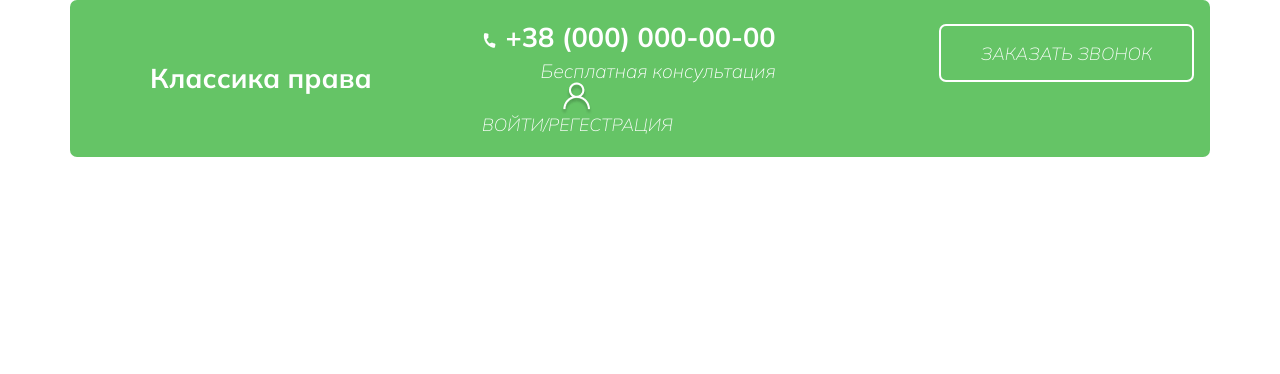
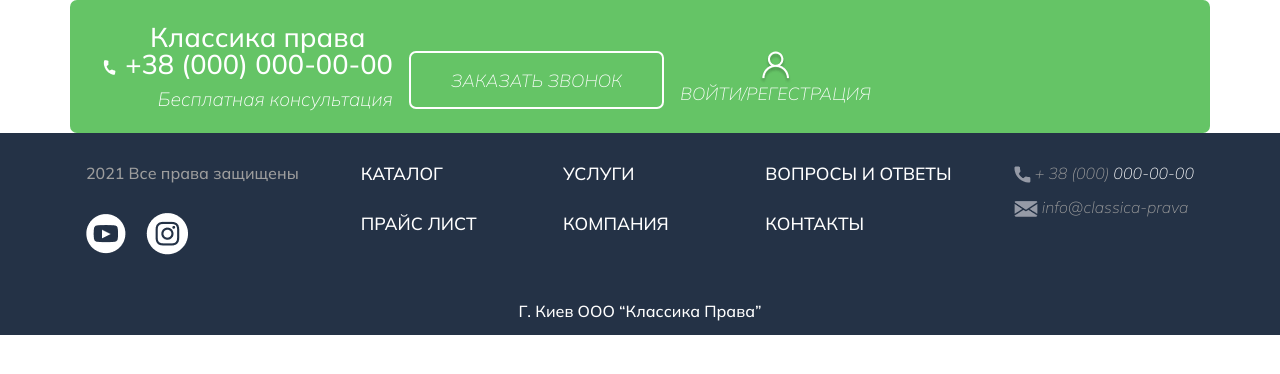
Before and after one commit to ArsLoDDD/html_final, a plain HTML site: page index.html in a window 1280 px wide. Drawn offline with Linux system fonts and the light colour scheme.

Commit message:
add footer

```diff
--- /dev/null
+++ b/assets/css/footer.css
@@ -0,0 +1,54 @@
+body {
+  height: 100%;
+}
+footer {
+  width: 100%;
+  background-color: var(--footer-bg-clr);
+  color: var(--gray-clr);
+  padding-top: 2rem;
+}
+
+ul {
+  flex-wrap: wrap;
+  column-count: 3;
+}
+ul,
+.footer-info,
+span {
+  color: var(--white-clr);
+}
+li:nth-child(2n),
+.footer-icon-img {
+  padding-top: 2rem;
+}
+.social-img{
+    cursor: pointer;
+}
+.instagram {
+  padding-left: 1rem;
+}
+.list-link-item {
+  font-size: 1.1rem;
+  font-family: "Mulish", sans-serif;
+  text-transform: uppercase;
+}
+.right-footer {
+  display: flex;
+  flex-direction: column;
+  font-family: Mulish;
+  font-style: italic;
+}
+.footer-info {
+  padding-top: 3rem;
+  padding-bottom: 1rem;
+  margin: 0 auto;
+}
+
+.footer-message {
+  padding-top: 1rem;
+}
+.confid,
+.footer-info {
+  font-family: Mulish;
+  font-style: medium;
+}
--- a/assets/css/header.css
+++ b/assets/css/header.css
@@ -1,56 +1,55 @@
-.row{
+.row {
   justify-content: space-between;
 }
-.header{
+.header {
   padding-top: 1.5rem;
   padding-bottom: 1.5rem;
   background-color: var(--elements-clr);
   color: var(--white-clr);
   border-radius: 7px;
 }
-.logo{
+.logo {
   margin: auto 0;
   padding-left: 5rem;
 }
 
-.header-info{
+.header-info {
   padding-top: 0.7rem;
   text-align: right;
 }
-.header-button{
+.header-button {
   padding: 0 2.5rem;
   background-color: var(--elements-clr);
   color: var(--white-clr);
   border: 2.8px solid white;
   border-radius: 7px;
 }
-.sign{
+.sign {
   display: flex;
   flex-direction: column;
-
 }
-.sign-icon{
+.sign-icon {
   display: block;
   margin: 0 auto;
 }
 .logo,
-.phone{
+.phone {
   font-size: 1.7rem;
-    font-family: 'Mulish', sans-serif;
+  font-family: "Mulish", sans-serif;
 }
 .header-info,
 .header-button,
-.sing-in{
+.sign-in {
   font-size: 1.2rem;
-    font-family: 'Mulish', sans-serif;
+  font-family: "Mulish", sans-serif;
   font-style: italic;
 }
 .header-button,
-.sing-in{
+.sign-in {
   font-size: 1.1rem;
   text-transform: uppercase;
 }
-.header-button:hover{
+.header-button:hover {
   background-color: var(--white-clr);
   color: var(--elements-clr);
   transition-duration: 0.4s;
--- a/index.html
+++ b/index.html
@@ -1,33 +1,107 @@
 <!DOCTYPE html>
 <html lang="en">
   <head>
-    <meta charset="UTF-8">
-    <meta http-equiv="X-UA-Compatible" content="IE=edge">
-    <meta name="viewport" content="width=device-width, initial-scale=1.0">
+    <meta charset="UTF-8" />
+    <meta http-equiv="X-UA-Compatible" content="IE=edge" />
+    <meta name="viewport" content="width=device-width, initial-scale=1.0" />
     <title>Document</title>
-    <link rel="stylesheet" href="./assets/css/reset.css">
-    <link href="https://fonts.googleapis.com/css2?family=Mulish:wght@700&display=swap" rel="stylesheet">
-    <link href="https://fonts.googleapis.com/css2?family=Mulish:ital,wght@1,200&display=swap" rel="stylesheet">
-    <link rel="stylesheet" href="./assets/css/style.css">
-    <link rel="stylesheet" href="./assets/css/grid.css">
-    <link rel="stylesheet" href="./assets/css/style.css">
-    <link rel="stylesheet" href="./assets/css/header.css">
+    <link rel="stylesheet" href="./assets/css/reset.css" />
+    <link
+      href="https://fonts.googleapis.com/css2?family=Mulish:wght@700&display=swap"
+      rel="stylesheet"
+    />
+    <link
+      href="https://fonts.googleapis.com/css2?family=Mulish:ital,wght@1,200&display=swap"
+      rel="stylesheet"
+    />
+    <link
+      href="https://fonts.googleapis.com/css2?family=Mulish:wght@500&display=swap"
+      rel="stylesheet"
+    />
+    <link rel="stylesheet" href="./assets/css/style.css" />
+    <link rel="stylesheet" href="./assets/css/grid.css" />
+    <link rel="stylesheet" href="./assets/css/header.css" />
+    <link rel="stylesheet" href="./assets/css/footer.css" />
   </head>
   <body>
+    <div class="main-container">
       <header class="container header">
         <div class="row">
-        <a href="" class="col-xl-4 logo">Классика права</a>
-        <div class="col-xl-8 header-name row">
+          <a href="" class="col-xxl-4 logo">Классика права</a>
+          <div class="col-xxl-8 header-name row">
             <div class="number">
-            <a href="" class="phone"> <img src="./images/icon/phone.png" alt=""> +38 (000) 000-00-00</a>
+              <a href="" class="phone">
+                <img src="./images/icon/phone.png" alt="" /> +38 (000)
+                000-00-00</a
+              >
               <p class="header-info">Бесплатная консультация</p>
             </div>
             <button class="header-button">Заказать звонок</button>
             <div class="sign">
-            <a href=""><img class="sign-icon" src="./images/icon/sign.png" alt=""></a><a href="" class="sing-in">Войти/регестрация</a>
+              <a href=""
+                ><img
+                  class="sign-icon"
+                  src="./images/icon/sign.png"
+                  alt="" /></a
+              ><a href="" class="sign-in">Войти/регестрация</a>
             </div>
           </div>
         </div>
       </header>
+      <main></main>
+
+      <footer>
+        <div class="container footer row">
+          <div class="left-footer col-xxl-3">
+            <p class="confid">2021 Все права защищены</p>
+            <div class="footer-icon-img">
+              <a href=""><img class="social-img" src="./images/icon/youtube.png" alt="" /></a>
+              <a href=""><img class="social-img instagram" src="./images/icon/instagram.png" alt="" /></a>
+            </div>
+          </div>
+          <div class="midl-footer col-xxl-6">
+            <ul class="list">
+              <li class="list-item">
+                <a href="" class="list-link-item">каталог</a>
+              </li>
+              <li class="list-item">
+                <a href="" class="list-link-item">Прайс лист</a>
+              </li>
+              <li class="list-item">
+                <a href="" class="list-link-item">Услуги</a>
+              </li>
+              <li class="list-item">
+                <a href="" class="list-link-item">Компания</a>
+              </li>
+              <li class="list-item">
+                <a href="" class="list-link-item">Вопросы и ответы</a>
+              </li>
+              <li class="list-item">
+                <a href="" class="list-link-item">Контакты</a>
+              </li>
+            </ul>
+          </div>
+          <div class="right-footer col-xxl-3">
+            <a href="" class="footer-phone"
+              ><img
+                src="./images/icon/phone-footer.png"
+                alt=""
+                class="img-footer"
+              />
+              + 38 (000) <span>000-00-00</span>
+            </a>
+            <a href="" class="footer-message">
+              <img
+                src="./images/icon/message-footer.png"
+                alt=""
+                class="img-footer"
+              />
+              info@classica-prava</a
+            >
+          </div>
+          <p class="footer-info">Г. Киев ООО “Классика Права”</p>
+        </div>
+      </footer>
+    </div>
   </body>
 </html>
```
Also changed, not shown: assets/css/grid.css (+65 -0 lines), assets/css/style.css (line endings or trailing spaces), images/icon/instagram.png (added), images/icon/message-footer.png (added), images/icon/phone-footer.png (added), images/icon/youtube.png (added), images/pointer/pointer-mini-footer.jpg (added). Lines whose indentation alone changed are shown as unchanged.
